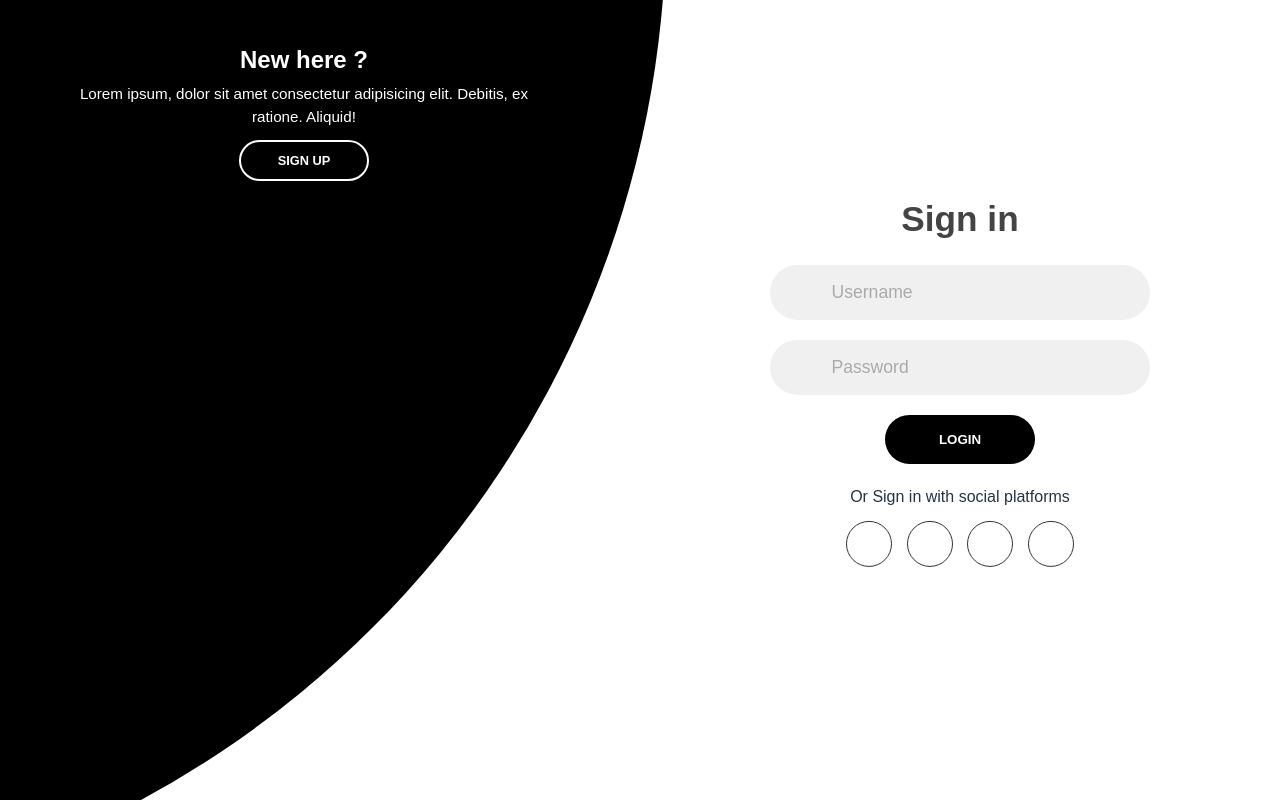
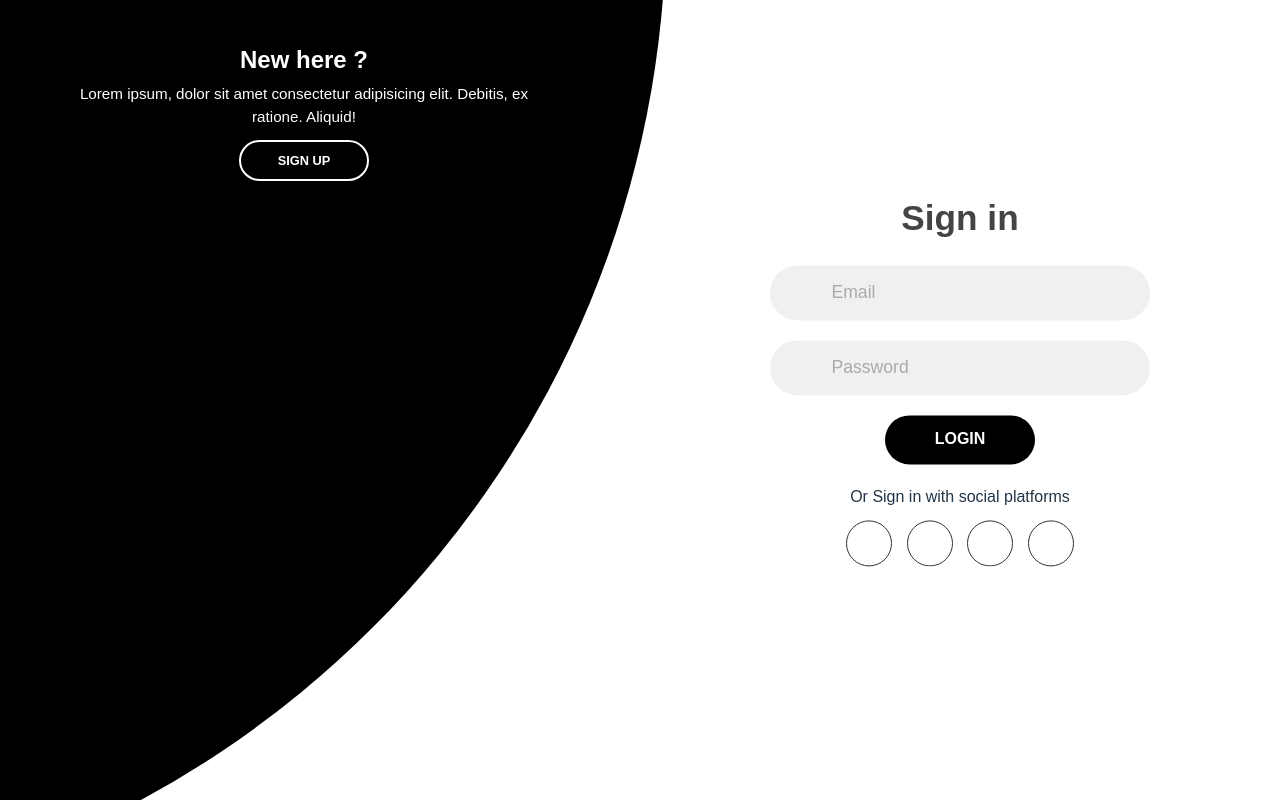
Before and after one commit to HamzaHarrass/Tanora-Shop-, a React (Vite) app in the folder client/: page / in a window 1280 px wide. Built offline with nearby package versions, Linux system fonts and the light colour scheme.

Commit message:
telecharger package concurrently pour run cote client et server sur la meme temps

```diff
--- a/client/package.json
+++ b/client/package.json
@@ -10,6 +10,7 @@
     "preview": "vite preview"
   },
   "dependencies": {
+    "axios": "^1.6.7",
     "react": "^18.2.0",
     "react-dom": "^18.2.0",
     "react-router-dom": "^6.21.3"
--- a/client/src/components/Auth/index.jsx
+++ b/client/src/components/Auth/index.jsx
@@ -1,14 +1,52 @@
 import {useEffect , useState } from 'react';
+import axios from 'axios'
 import '../../assets/style/css.css';
 const AuthForm = () => {
   const [isSignUpMode, setIsSignUpMode] = useState(false);
+  const [formData, setFormData] = useState({
+    nom: '',
+    prenom: '',
+    email: '',
+    password: '',
+  });
 
-  const handleSignUpClick = () => {
+  const handleSignUpClick = (e) => {
     setIsSignUpMode(true);
   };
 
-  const handleSignInClick = () => {
+  const handleSignInClick = (e) => {
     setIsSignUpMode(false);
+  };
+
+  const handleInputChange = (e) => {
+    const { name, value } = e.target;
+    setFormData((prevData) => ({
+      ...prevData,
+      [name]: value,
+    }));
+  };
+
+  const handleFormSubmit = async (e) => {
+    e.preventDefault();
+
+    if (isSignUpMode) {
+      // Register
+      try {
+        console.log(formData);
+        const response = await axios.post('http://localhost:3000/auth/register', formData);
+        console.log(response.data);
+      } catch (error) {
+        console.error(error);
+      }
+    } else {
+      // Login
+      try {
+        const response = await axios.post('http://localhost:3000/auth/login', formData);
+        console.log(response.data);
+      } catch (error) {
+        console.error(error);
+      }
+    }
   };
 
   useEffect(() => {
@@ -19,17 +57,17 @@ const AuthForm = () => {
     <div className={`container ${isSignUpMode ? 'sign-up-mode' : ''}`}>
       <div className="forms-container">
         <div className="signin-signup">
-          <form action="#" className={`sign-in-form ${isSignUpMode ? 'hidden' : ''}`}>
+          <form action="#" className={`sign-in-form ${isSignUpMode ? 'hidden' : ''}`} onSubmit={handleFormSubmit}>
             <h2 className="title">Sign in</h2>
             <div className="input-field">
-              <i className="fas fa-user"></i>
-              <input type="text" placeholder="Username"  autoComplete="username"/>
+              <i className="fas fa-envelope"></i>
+              <input type="email" placeholder="Email"  autoComplete="Email"  name="email" value={formData.email} onChange={handleInputChange}/>
             </div>
             <div className="input-field">
               <i className="fas fa-lock"></i>
-              <input type="password" placeholder="Password"  autoComplete="current-password"/>
+              <input type="password" placeholder="Password"  autoComplete="current-password"  name="password" value={formData.password} onChange={handleInputChange}/>
             </div>
-            <input type="submit" value="Login" className="btn solid" />
+            <button type="submit" value="Login" className="btn solid">Login</button>
             <p className="social-text">Or Sign in with social platforms</p>
             <div className="social-media">
               <a href="#" className="social-icon">
@@ -50,21 +88,25 @@ const AuthForm = () => {
             </button>
           </form>
 
-          <form action="#" className={`sign-up-form ${isSignUpMode ? '' : 'hidden'}`}>
+          <form action="#" className={`sign-up-form ${isSignUpMode ? '' : 'hidden'}`} onSubmit={handleFormSubmit}>
             <h2 className="title">Sign up</h2>
             <div className="input-field">
               <i className="fas fa-user"></i>
-              <input type="text" placeholder="Username"  autoComplete="username"/>
+              <input type="text" placeholder="Nom"  autoComplete="username"  name="nom" value={formData.nom} onChange={handleInputChange}/>
+            </div>
+            <div className="input-field">
+              <i className="fas fa-user"></i>
+              <input type="text" placeholder="Prenom"  autoComplete="username"  name="prenom" value={formData.prenom} onChange={handleInputChange}/>
             </div>
             <div className="input-field">
               <i className="fas fa-envelope"></i>
-              <input type="email" placeholder="Email"  autoComplete="Email"/>
+              <input type="email" placeholder="Email"  autoComplete="Email"  name="email" value={formData.email} onChange={handleInputChange}/>
             </div>
             <div className="input-field">
               <i className="fas fa-lock"></i>
-              <input type="password" placeholder="Password"  autoComplete="current-password"/>
+              <input type="password" placeholder="Password"  autoComplete="current-password"  name="password" value={formData.password} onChange={handleInputChange}/>
             </div>
-            <input type="submit" className="btn" value="Sign up" />
+            <button type="submit" className="btn" value="Sign up">Sign up</button>
             <p className="social-text">Or Sign up with social platforms</p>
             <div className="social-media">
               <a href="#" className="social-icon">
```
Also changed, not shown: package.json (added, +9 -0 lines), 2 other files (tests, documents, lock files or other folders).
